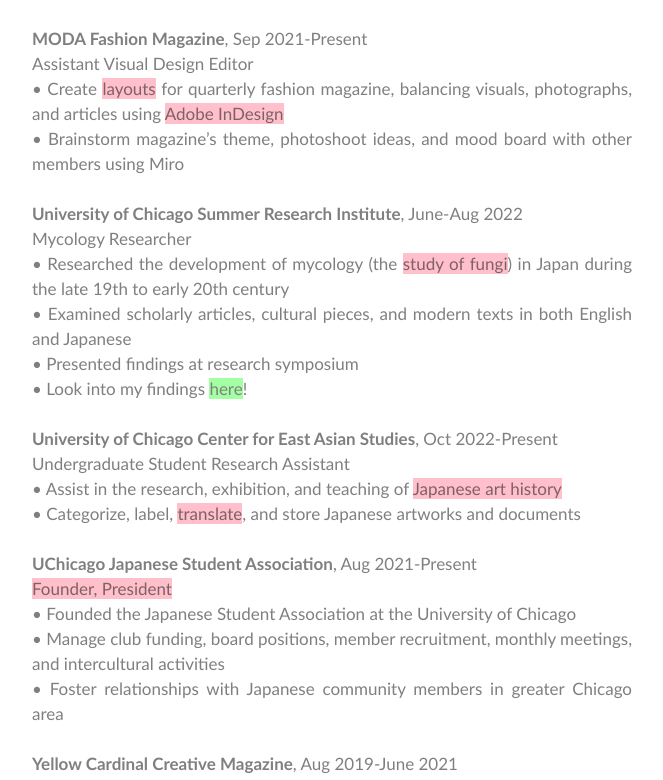
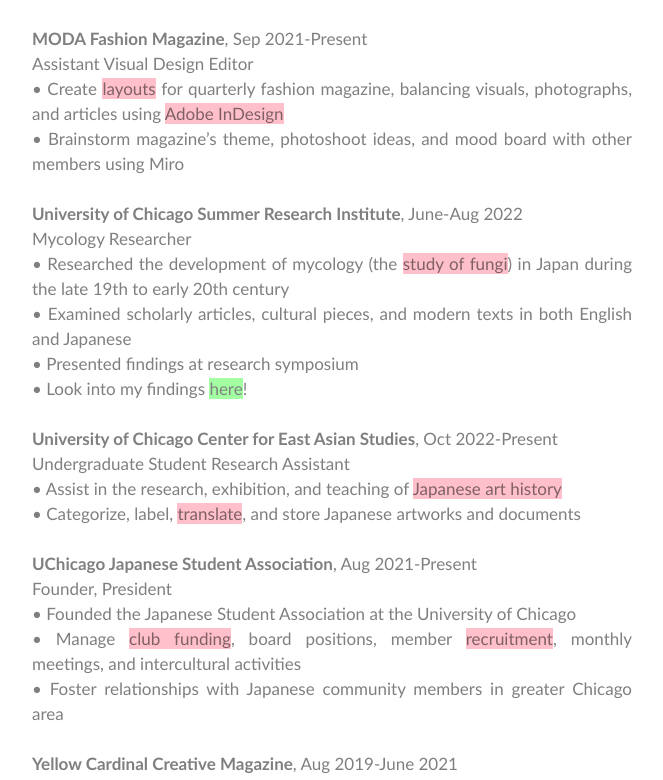
Before and after one commit to takaramarina/resume, a plain HTML site: page index.html in a window 1280 px wide. Shown: the part 729-1509 px from the top of the page, without its empty margins (308-971 px from the left). Drawn offline with Linux system fonts and the light colour scheme.

Commit message:
different highlighting

```diff
--- a/index.html
+++ b/index.html
@@ -125,9 +125,9 @@
       <br>• Categorize, label, <span style="background-color: pink">translate</span>, and store Japanese artworks and documents
       <br><br>
       <b>UChicago Japanese Student Association</b>, Aug 2021-Present<br>
-      <span style="background-color: pink">Founder, President</span> <br>
+      Founder, President<br>
       • Founded the Japanese Student Association at the University of Chicago
-      <br>• Manage club funding, board positions, member recruitment, monthly meetings, and intercultural activities
+      <br>• Manage <span style="background-color: pink">club funding</span>, board positions, member <span style="background-color: pink">recruitment</span>, monthly meetings, and intercultural activities
       <br>• Foster relationships with Japanese community members in greater Chicago area
       <br><br>
       <b>Yellow Cardinal Creative Magazine</b>, Aug 2019-June 2021<br>
```
